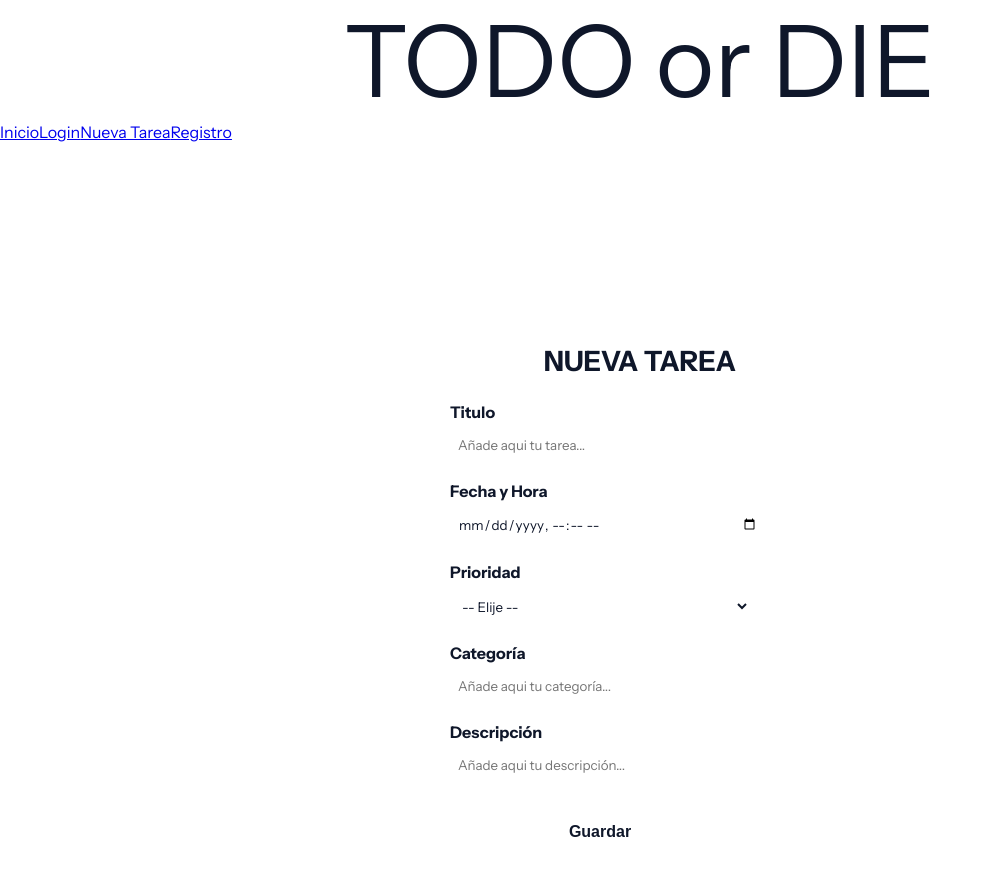
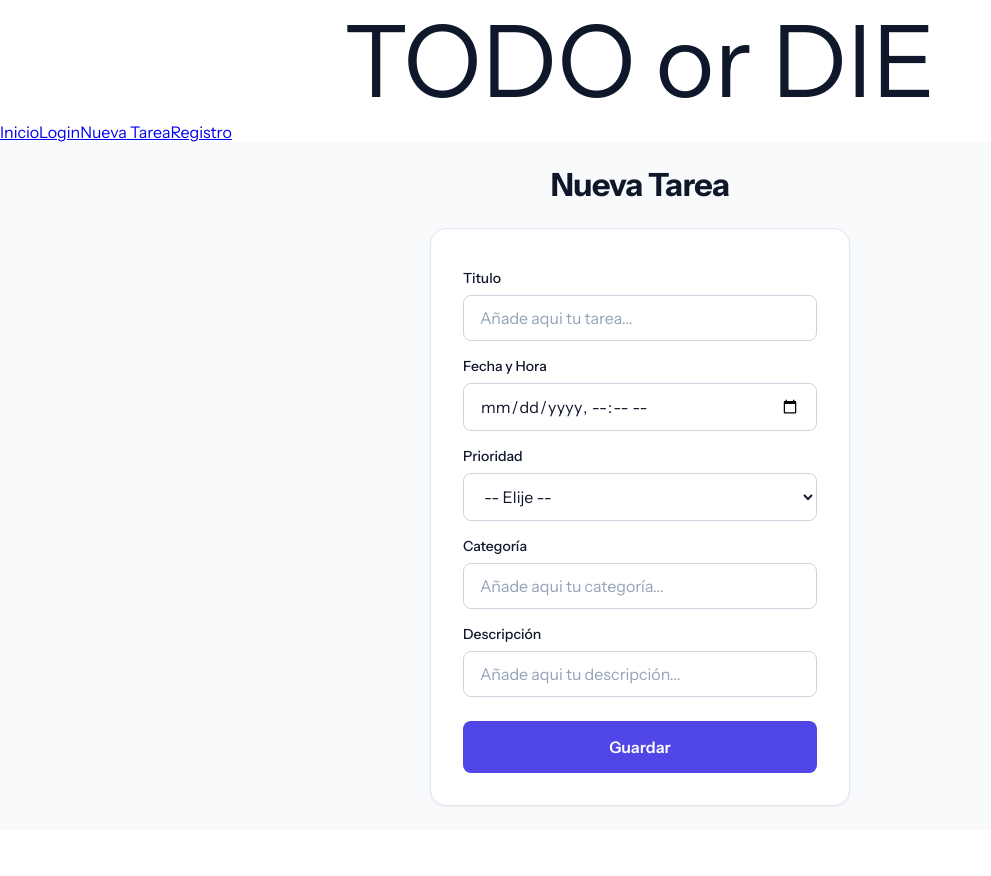
Before and after one commit to IFCD0022-Fullstack-JS-2026/TODO_or_DIE, a React (Vite) app in the folder client/: page /tareas/nueva in a window 1280 px wide. Shown: the top 876 px of the page, without its empty margins (0-991 px from the left). After the commit the page ends 830 px from the top, so only its background shows below. Built offline with nearby package versions, Linux system fonts and the light colour scheme.

Commit message:
Rediseño de Nueva Tarea  #77

```diff
--- a/client/src/pages/Auth.css
+++ b/client/src/pages/Auth.css
@@ -17,6 +17,11 @@
   background: var(--color-bg-subtle);
   font-family: var(--font-family);
   color: var(--color-text);
+}
+
+.auth,
+.contenedor {
+  min-height: calc(100vh - 190px);
 }
 
 /* Login/Registro */
--- a/client/src/pages/NuevaTarea.css
+++ b/client/src/pages/NuevaTarea.css
@@ -1,73 +1,149 @@
 .contenedor {
-    max-width: 380px;
-    margin: 170px auto;
-    padding: 32px;
-    background: var(--color-superficie);
-    border: 2px solid var(--color-texto);
-    border-radius: 8px;
-    text-align: left;
-
-
+  flex: 1;
+  display: flex;
+  flex-direction: column;
+  align-items: center;
+  justify-content: center;
+  padding: var(--space-6);
+  background: var(--color-bg-subtle);
 }
 
 .titulo2 {
-    font-family: var(--fuente-texto);
-    color: var(--color-texto);
-    font-size: 28px;
-    margin: 0 0 24px;
-    text-transform: uppercase;
+  width: 100%;
+  max-width: 420px;
+  margin: 0 0 var(--space-6);
+  font-size: var(--fs-3xl);
+  font-weight: var(--fw-bold);
+  line-height: 1.2;
+  letter-spacing: -0.02em;
   text-align: center;
+  color: var(--color-text);
 }
 
 .formulario {
-
+  width: 100%;
+  max-width: 420px;
+  box-sizing: border-box;
   display: flex;
   flex-direction: column;
-    gap: 20px;
-    width: 300px;
-    justify-content: center;
-    text-align: left;
+  gap: var(--space-2);
+  padding: var(--space-8);
+  background: var(--color-surface);
+  border: 1px solid var(--color-border);
+  border-radius: var(--radius-xl);
+  box-shadow: var(--shadow-sm);
+}
 
+.campo {
+  margin-top: var(--space-2);
+  font-size: var(--fs-sm);
+  font-weight: var(--fw-medium);
+  color: var(--color-text);
+}
 
+.input {
+  width: 100%;
+  box-sizing: border-box;
+  padding: var(--space-3) var(--space-4);
+  font-family: var(--font-family);
+  font-size: var(--fs-base);
+  color: var(--color-text);
+  background: var(--color-surface);
+  border: 1px solid var(--color-border-strong);
+  border-radius: var(--radius-md);
+  transition: border-color 150ms ease, box-shadow 150ms ease;
+}
+
+.input::placeholder {
+  color: var(--color-placeholder);
+}
+
+.input:hover:not(:focus) {
+  border-color: var(--color-text-muted);
+}
+
+.input:focus {
+  outline: none;
+  border-color: var(--color-primary);
+  box-shadow: var(--shadow-focus);
+}
+
+.btn {
+  width: 100%;
+  box-sizing: border-box;
+  min-height: 52px;
+  margin-top: var(--space-4);
+  padding: var(--space-3) var(--space-5);
+  font-family: var(--font-family);
+  font-size: var(--fs-base);
+  font-weight: var(--fw-semibold);
+  color: var(--color-on-primary);
+  background: var(--color-primary);
+  border: 1px solid transparent;
+  border-radius: var(--radius-md);
+  cursor: pointer;
+  transition: background-color 150ms ease, transform 100ms ease;
+}
+
+.btn:hover:not(:disabled) {
+  background: var(--color-primary-hover);
+}
+
+.btn:active:not(:disabled) {
+  background: var(--color-primary-active);
+  transform: scale(0.985);
+}
+
+.btn:focus-visible {
+  outline: none;
+  box-shadow: var(--shadow-focus);
+}
+
+.btn:disabled {
+  opacity: 0.6;
+  cursor: not-allowed;
 }
 
 .mensaje-error {
-    color: var(--color-primario);
+  margin: 0;
+  box-sizing: border-box;
+  padding: var(--space-3) var(--space-4);
+  font-size: var(--fs-sm);
+  font-weight: var(--fw-medium);
+  text-align: center;
+  color: var(--color-error-text);
+  background: var(--color-error-bg);
+  border: 1px solid var(--color-error-border);
+  border-radius: var(--radius-md);
 }
 
-.input {
-    border: 2px solid var(--color-texto);
-    border-radius: 4px;
-    background: var(--color-fondo);
-    color: var(--color-texto);
-    font-family: var(--fuente-texto);
+.mensaje-exito {
   width: 100%;
-    padding: 8px;
-
+  max-width: 420px;
+  box-sizing: border-box;
+  margin: var(--space-4) 0 0;
+  padding: var(--space-3) var(--space-4);
+  font-size: var(--fs-sm);
+  font-weight: var(--fw-medium);
+  text-align: center;
+  color: var(--color-success-text);
+  background: var(--color-success-bg);
+  border: 1px solid var(--color-success-border);
+  border-radius: var(--radius-md);
 }
 
-.campo {
-    display: flex;
-    flex-direction: column;
-    gap: 6px;
-    font-weight: bold;
-    margin: 0 0 -13px;
-   text-align: left;
+@media (max-width: 480px) {
+  .contenedor {
+    padding: var(--space-4);
   }
 
-.btn {
-    padding: 12px;
-    background: var(--color-texto);
-    color: var(--color-superficie);
-    border: none;
-    border-radius: 4px;
-    font-size: 16px;
-    font-weight: bold;
-    cursor: pointer;
-    margin-top: 10px;
+  .titulo2 {
+    font-size: var(--fs-2xl);
+    margin-bottom: var(--space-4);
   }
 
-.btn:hover {
-    background: var(--color-primario);
-
+  .formulario {
+    padding: var(--space-6);
+    border-radius: var(--radius-lg);
   }
+}
--- a/client/src/pages/NuevaTarea.jsx
+++ b/client/src/pages/NuevaTarea.jsx
@@ -52,7 +52,7 @@ function NuevaTarea() {
         <>
             <div className="contenedor">
 
-                <h1 className="titulo2">NUEVA TAREA</h1>
+                <h1 className="titulo2">Nueva Tarea</h1>
 
                 <form className="formulario" onSubmit={handleSubmit}>
                     <label htmlFor="titulo" className="campo">Titulo</label>
```
Lines whose indentation alone changed are shown as unchanged.
